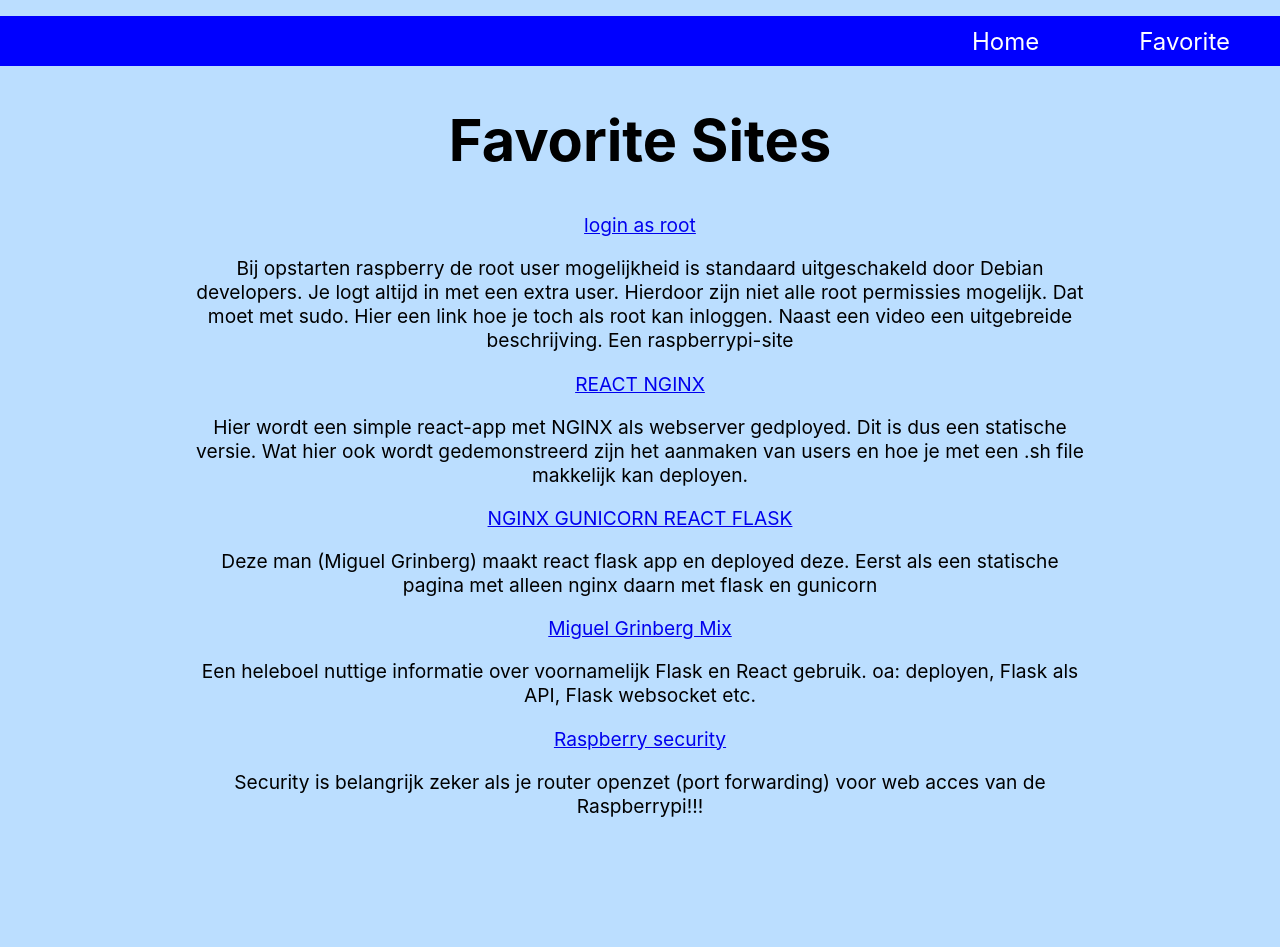
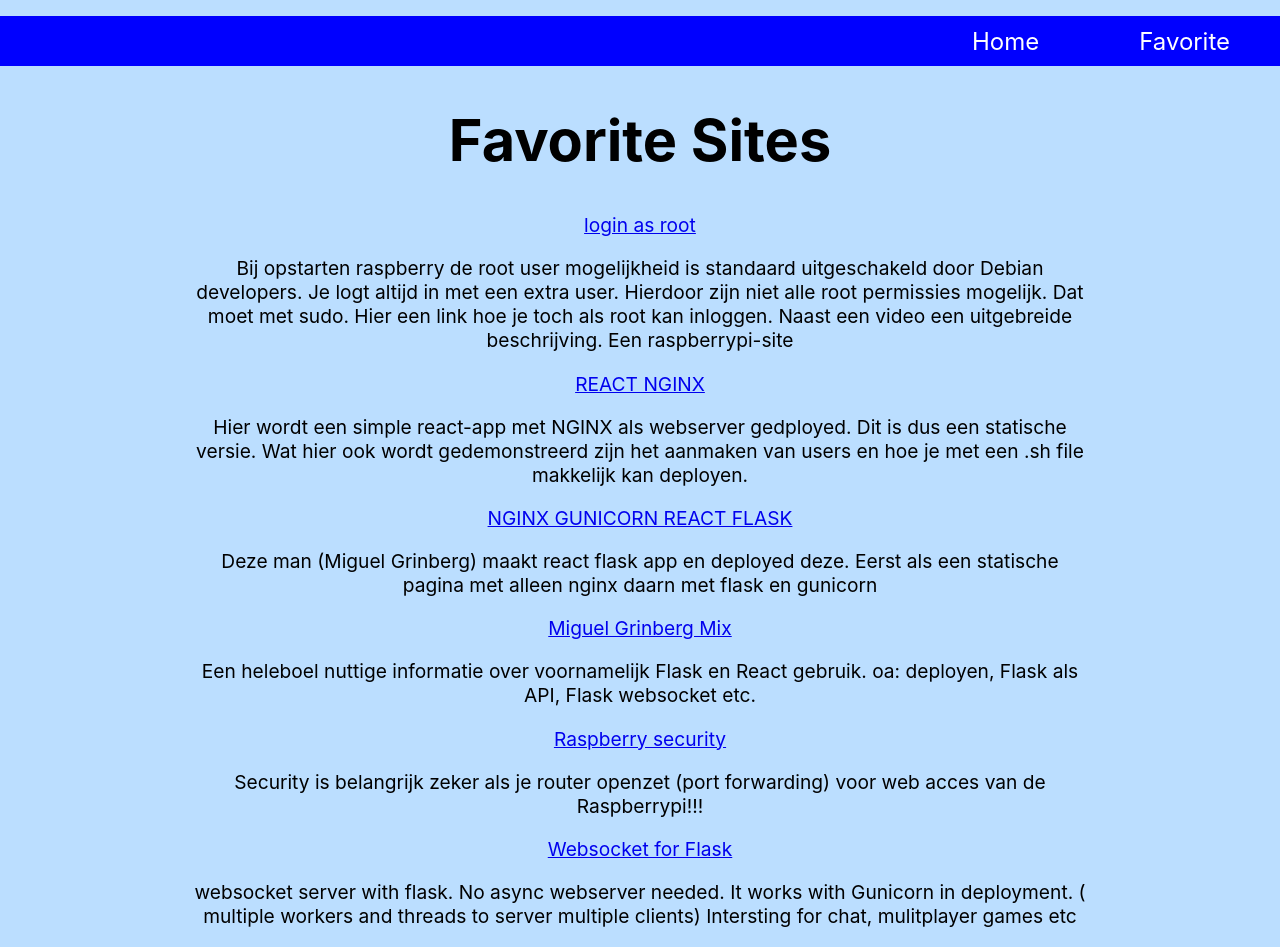
Before and after one commit to hwk246/my-app, a React (Create React App) app: page /favorite in a window 1280 px wide. Before the commit the page ends 837 px from the top, so only its background shows below. Built offline with nearby package versions, Linux system fonts and the light colour scheme.

Commit message:
added to favorite

```diff
--- a/src/App.css
+++ b/src/App.css
@@ -39,3 +39,12 @@ li:hover {
   width: 70%;
   font-size: 1.2em;
 }
+.home-img img {
+  margin: auto;
+  height: 300px;
+  transition: 10000ms;
+}
+
+.home-img img:hover {
+  transform: rotateY(360deg);
+}
--- a/src/components/FavoriteSites.js
+++ b/src/components/FavoriteSites.js
@@ -40,6 +40,14 @@ function FavoriteSites() {
         Security is belangrijk zeker als je router openzet (port forwarding)
         voor web acces van de Raspberrypi!!!
       </p>
+      <a href="https://www.youtube.com/watch?v=Rctz-kCvuwE">
+        Websocket for Flask
+      </a>
+      <p>
+        websocket server with flask. No async webserver needed. It works with
+        Gunicorn in deployment. ( multiple workers and threads to server
+        multiple clients) Intersting for chat, mulitplayer games etc
+      </p>
     </div>
   );
 }
--- a/src/components/Home.js
+++ b/src/components/Home.js
@@ -1,12 +1,12 @@
 function Home() {
   return (
-    <>
+    <div className="home-img">
       <h1>Raspberry Page</h1>
       <img
         src="https://www.raspberrypi.com/app/uploads/2020/06/raspberrry_pi_logo.png"
         alt="raspberry"
       ></img>
-    </>
+    </div>
   );
 }
 
```
Also changed, not shown: public/manifest.json.
